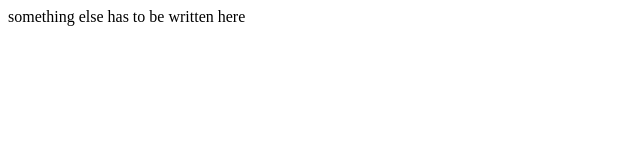
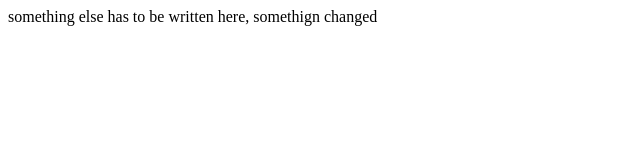
Before and after one commit to th3bossc/test_rep, a plain HTML site: page site/index.html in a window 1280 px wide. Shown: the whole page, without its empty margins (0-640 px from the left). Drawn offline with Linux system fonts and the light colour scheme.

Commit message:
something

```diff
--- a/site/index.html
+++ b/site/index.html
@@ -6,6 +6,6 @@
         </title>
     </head>
     <body>
-        something else has to be written here
+        something else has to be written here, somethign changed
     </body>
 </html>
```
